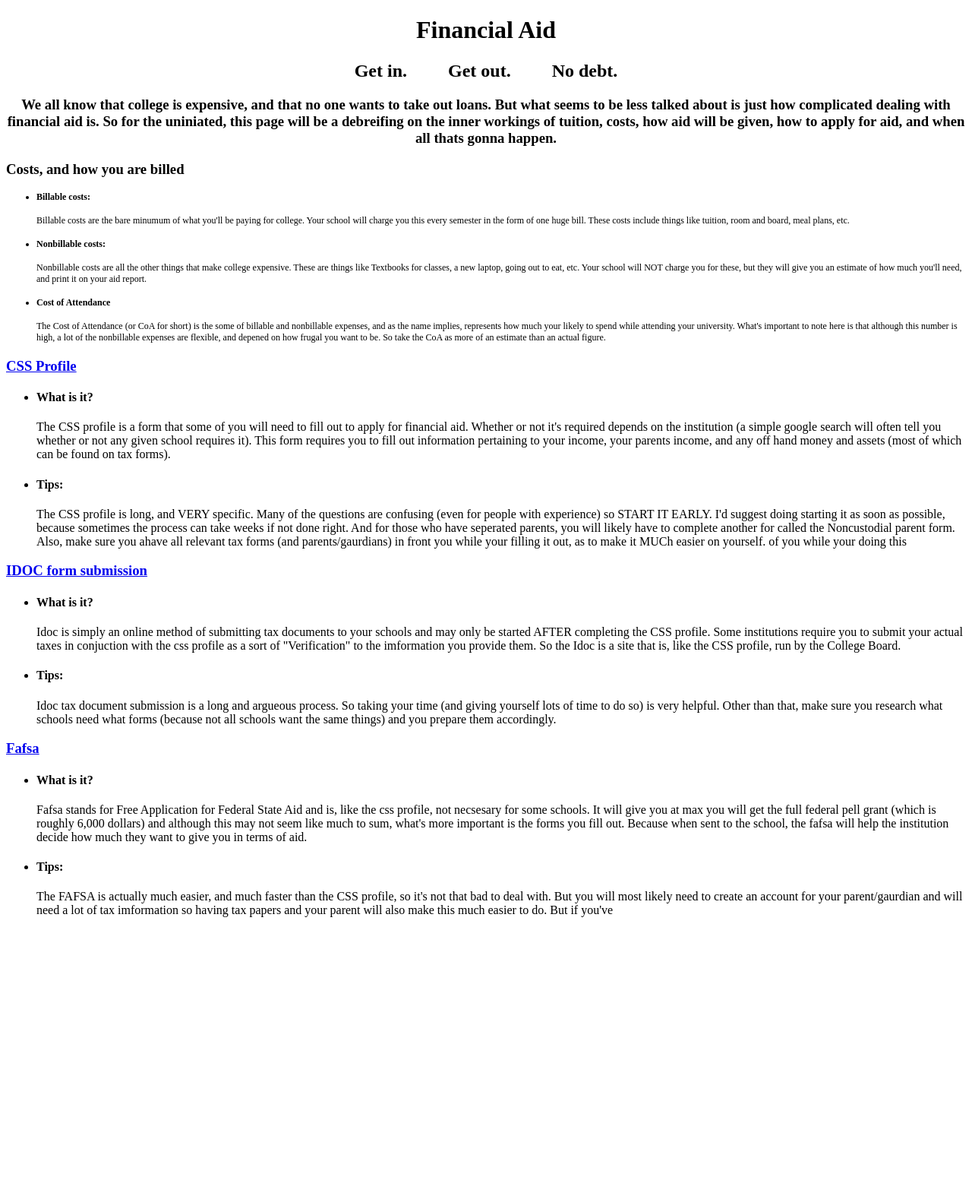
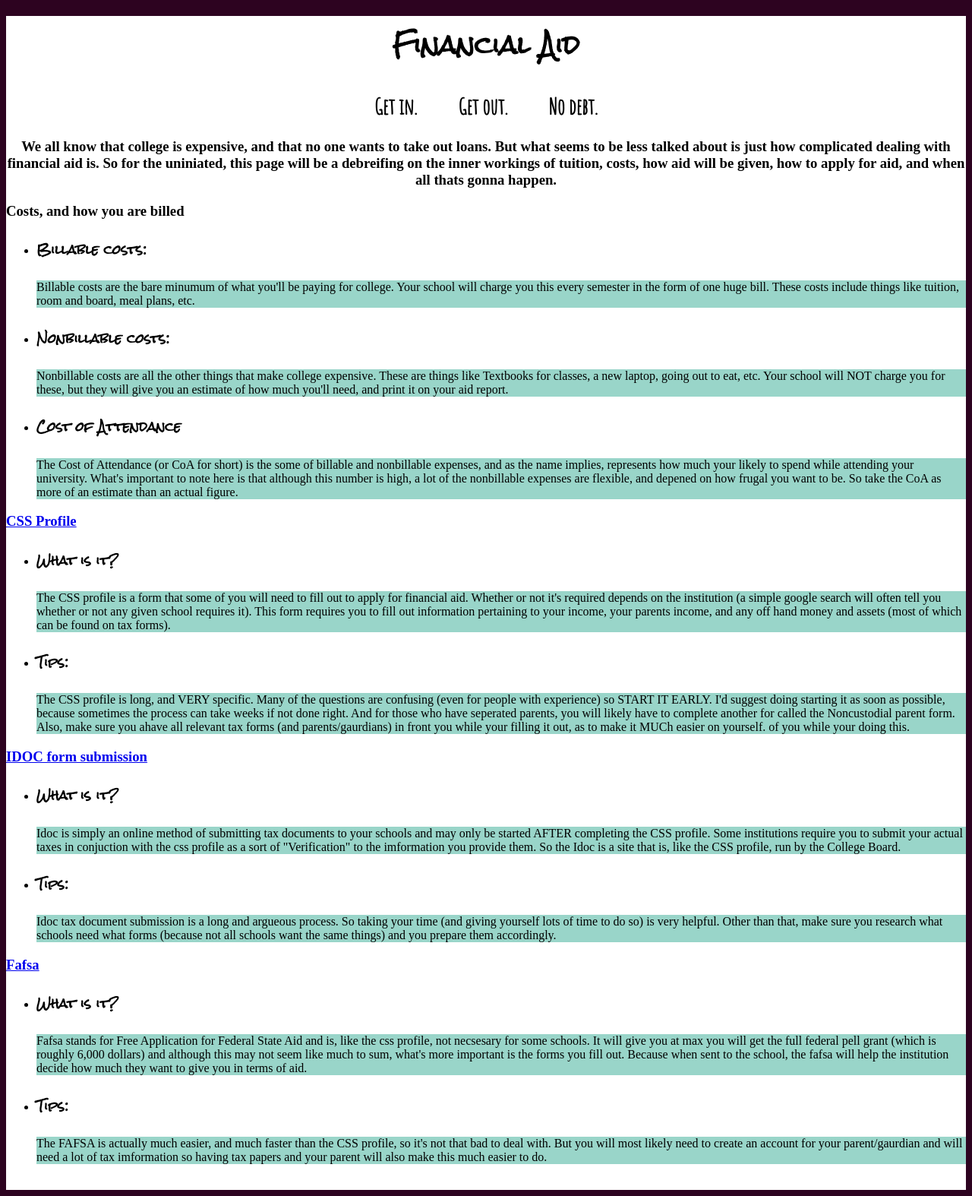
Before and after one commit to Honoreallday/appMap, a Python web app: template project/templates/finaid.html in a window 1280 px wide. Shown: the whole page at 76% size. Before the commit the page ends 1207 px from the top, so only its background shows below. Run offline with Jinja, Linux system fonts and the light colour scheme; the template is opened without the code that fills it, so the values that code supplies are empty.

Commit message:
Modified a few things, mostly stylistic changes

```diff
--- a/project/resources/finaid.css
+++ b/project/resources/finaid.css
@@ -0,0 +1,35 @@
+@import url('https://fonts.googleapis.com/css?family=Amatic+SC');
+@import url('https://fonts.googleapis.com/css?family=Rock+Salt');
+
+html{
+  background-color: #2D0320;
+}
+body{
+  background-color: white;
+}
+.title {
+  text-align: center;
+  font-family: 'Rock Salt', cursive;
+}
+
+.intro  {
+  text-align: center;
+  font-family: 'Amatic SC';
+  font-size: 180%;
+}
+
+.intro-ish {
+  text-align: center;
+}
+
+#listy {
+  font-size: 75%;
+}
+
+#branch{
+  font-family: 'Rock Salt'
+}
+
+#paint{
+  background-color: #99D5C9;
+}
--- a/project/templates/finaid.html
+++ b/project/templates/finaid.html
@@ -1,16 +1,17 @@
 <!DOCTYPE html>
+<html>
 <head>
 <script src="https://ajax.googleapis.com/ajax/libs/jquery/2.2.4/jquery.min.js"></script>
 <script src="js/finaid.js"></script>
-<link rel="stylesheet" href="css/finaid.css">
+<link rel="stylesheet" href="../resources/finaid.css">
 </head>
 <body>
 <h1 class="title">Financial Aid</h1>
 <h2 class="intro">
   <span id="pt1">  Get in. </span>
-  <span>&nbsp;&nbsp;&nbsp;&nbsp;&nbsp;&nbsp;&nbsp;<span>
+  <span>&nbsp;&nbsp;&nbsp;&nbsp;&nbsp;&nbsp;&nbsp;&nbsp;&nbsp;<span>
   <span id ="pt2">Get out.</span>
-  <span>&nbsp;&nbsp;&nbsp;&nbsp;&nbsp;&nbsp;&nbsp;<span>
+  <span>&nbsp;&nbsp;&nbsp;&nbsp;&nbsp;&nbsp;&nbsp;&nbsp;&nbsp;<span>
   <span id="pt3">No debt.</span>
 </h2>
 <div id='else'>
@@ -18,44 +19,81 @@
      just how complicated dealing with financial aid is. So for the uniniated, this page will be a debreifing on the inner workings
      of tuition, costs, how aid will be given, how to apply for aid, and when all thats gonna happen.</h3>
   <h3>Costs, and how you are billed</h3>
-    <ul id='listy'>
-      <li><h4>Billable costs:</h4>Billable costs are the bare minumum of what you'll be paying for college. Your school will charge
-        you this every semester in the form of one huge bill. These costs include things like tuition, room and board, meal plans, etc.</li>
-      <li><h4>Nonbillable costs:</h4>Nonbillable costs are all the other things that make college expensive. These are things like Textbooks for
-        classes, a new laptop, going out to eat, etc. Your school will NOT charge you for these, but they will give you an estimate of how much you'll need,
-        and print it on your aid report.</li>
-      <li><h4>Cost of Attendance</h4> The Cost of Attendance (or CoA for short) is the some of billable and nonbillable expenses, and as the name implies,
+    <ul>
+      <li><h4 id='branch'>Billable costs:</h4>
+        <div id='paint'>
+          Billable costs are the bare minumum of what you'll be paying for college. Your school will charge
+        you this every semester in the form of one huge bill. These costs include things like tuition, room and board, meal plans, etc.
+     </div>
+   </li>
+      <li><h4 id='branch'>Nonbillable costs:</h4>
+        <div id='paint'>
+          Nonbillable costs are all the other things that make college expensive. These are things like Textbooks for
+          classes, a new laptop, going out to eat, etc. Your school will NOT charge you for these, but they will give you an estimate of how much you'll need,
+          and print it on your aid report.
+        </div>
+      </li>
+      <li><h4 id='branch'>Cost of Attendance</h4>
+        <div id='paint'>
+        The Cost of Attendance (or CoA for short) is the some of billable and nonbillable expenses, and as the name implies,
         represents how much your likely to spend while attending your university. What's important to note here is that although this number is high, a lot
-        of the nonbillable expenses are flexible, and depened on how frugal you want to be. So take the CoA as more of an estimate than an actual figure.</li>
+        of the nonbillable expenses are flexible, and depened on how frugal you want to be. So take the CoA as more of an estimate than an actual figure.
+        </div>
+      </li>
   </ul>
   <h3><a href="https://student.collegeboard.org/css-financial-aid-profile">CSS Profile</a></h3>
   <ul>
-    <li><h4>What is it?</h4>The CSS profile is a form that some of you will need to fill out to apply for financial aid. Whether or not it's required
+    <li><h4 id='branch'>What is it?</h4>
+      <div id='paint'>
+      The CSS profile is a form that some of you will need to fill out to apply for financial aid. Whether or not it's required
     depends on the institution (a simple google search will often tell you whether or not any given school requires it). This form requires you to fill
-    out information pertaining to your income, your parents income, and any off hand money and assets (most of which can be found on tax forms).</li>
-    <li><h4>Tips:</h4>The CSS profile is long, and VERY specific. Many of the questions are confusing (even for people with experience) so START IT EARLY.
+    out information pertaining to your income, your parents income, and any off hand money and assets (most of which can be found on tax forms).
+    </div>
+  </li>
+    <li><h4 id='branch'>Tips:</h4>
+      <div id='paint'>
+      The CSS profile is long, and VERY specific. Many of the questions are confusing (even for people with experience) so START IT EARLY.
     I'd suggest doing starting it as soon as possible, because sometimes the process can take weeks if not done right. And for those who have seperated
      parents, you will likely have to complete another for called the Noncustodial parent form. Also, make sure you ahave all relevant tax forms (and parents/gaurdians)
      in front you while your filling it out, as to make it MUCh easier on yourself.
-    of you while your doing this</li>
+    of you while your doing this.
+    </div>
+  </li>
   </ul>
   <h3><a href="https://idoc.collegeboard.org/idoc/">IDOC form submission</a></h3>
   <ul>
-    <li><h4>What is it?</h4> Idoc is simply an online method of submitting tax documents to your schools and may only be started AFTER completing the CSS profile.
+    <li><h4 id='branch'>What is it?</h4>
+      <div id='paint'>
+       Idoc is simply an online method of submitting tax documents to your schools and may only be started AFTER completing the CSS profile.
     Some institutions require you to submit your actual taxes in conjuction with the css profile as a sort of "Verification" to the imformation you provide them.
-     So the Idoc is a site that is, like the CSS profile, run by the College Board.</li>
-    <li><h4>Tips:</h4>Idoc tax document submission is a long and argueous process. So taking your time (and giving yourself lots of time to do so)
+     So the Idoc is a site that is, like the CSS profile, run by the College Board.
+     </div>
+   </li>
+    <li><h4 id='branch'>Tips:</h4>
+      <div id='paint'>
+      Idoc tax document submission is a long and argueous process. So taking your time (and giving yourself lots of time to do so)
      is very helpful. Other than that, make sure you research what schools need what forms (because not all schools want the same things) and you prepare
-    them accordingly. </li>
+    them accordingly.
+     </div>
+    </li>
   </ul>
   <h3><a href="https://fafsa.ed.gov/">Fafsa</a></h3>
   <ul>
-    <li><h4>What is it?</h4>Fafsa stands for Free Application for Federal State Aid and is, like the css profile, not necsesary for some schools. It will give you
+    <li><h4 id='branch'>What is it?</h4>
+      <div id='paint'>
+        Fafsa stands for Free Application for Federal State Aid and is, like the css profile, not necsesary for some schools. It will give you
      at max you will get the full federal pell grant (which is roughly 6,000 dollars) and although this may not seem like much to sum, what's more important is the
       forms you fill out. Because when sent to the school, the fafsa will help the institution decide how much they want to give you in terms of aid.
-     </li>
-    <li><h4>Tips:</h4> The FAFSA is actually much easier, and much faster than the CSS profile, so it's not that bad to deal with. But you will most likely need to create
-     an account for your parent/gaurdian and will need a lot of tax imformation so having tax papers and your parent will also make this much easier to do. But if you've
+     </div>
+   </li>
+    <li><h4 id='branch'>Tips:</h4>
+      <div id='paint'>
+        The FAFSA is actually much easier, and much faster than the CSS profile, so it's not that bad to deal with. But you will most likely need to create
+     an account for your parent/gaurdian and will need a lot of tax imformation so having tax papers and your parent will also make this much easier to do.
+      </div>
      </li>
   </ul>
+  <br>
 </div>
+</body>
+</html>
--- a/project/templates/js/finaid.js
+++ b/project/templates/js/finaid.js
@@ -1,6 +1,6 @@
 /* the fade in function for the title, it takes a bit to load the whole page because of it so just comment out when your working
 on css and html */
-function fades(){
+/*function fades(){
   $('#pt1').fadeTo(0,0);
   $('#pt2').fadeTo(0,0);
   $('#pt3').fadeTo(0,0);
--- a/project/timeline/timeline.html
+++ b/project/timeline/timeline.html
@@ -5,6 +5,11 @@
   <link rel="stylesheet" href="css/animate.css">
   <link rel="stylesheet" href="css/timelify.css">
 </head>
+
+
+<h1>Timeline: The College Applications Process</h1>
+
+
 <div class="timeline">
   <h2 id="toobig">Pre-Senior Year</h2>
 
```
Also changed, not shown: project/timeline/css/timelify.css (+18 -0 lines).
